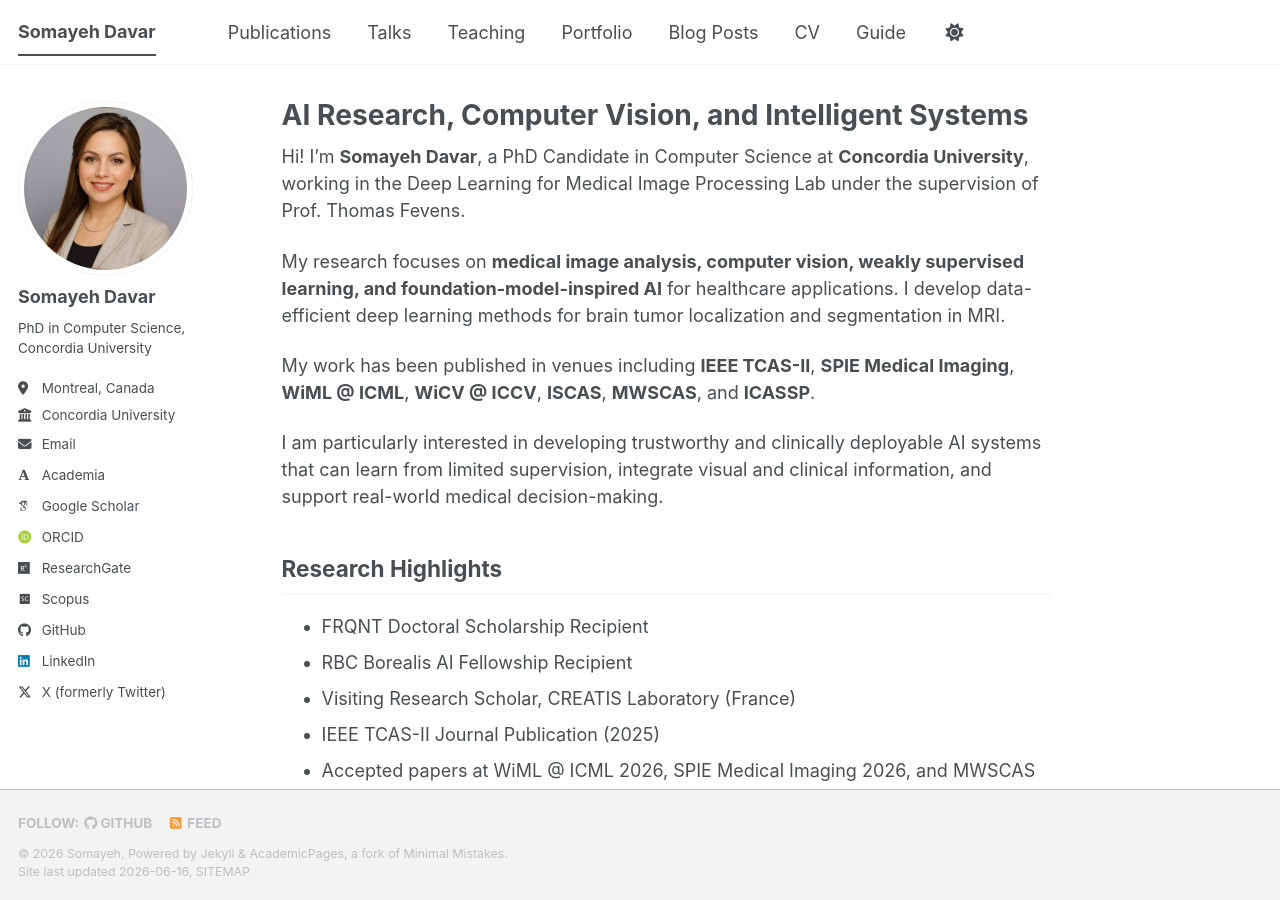
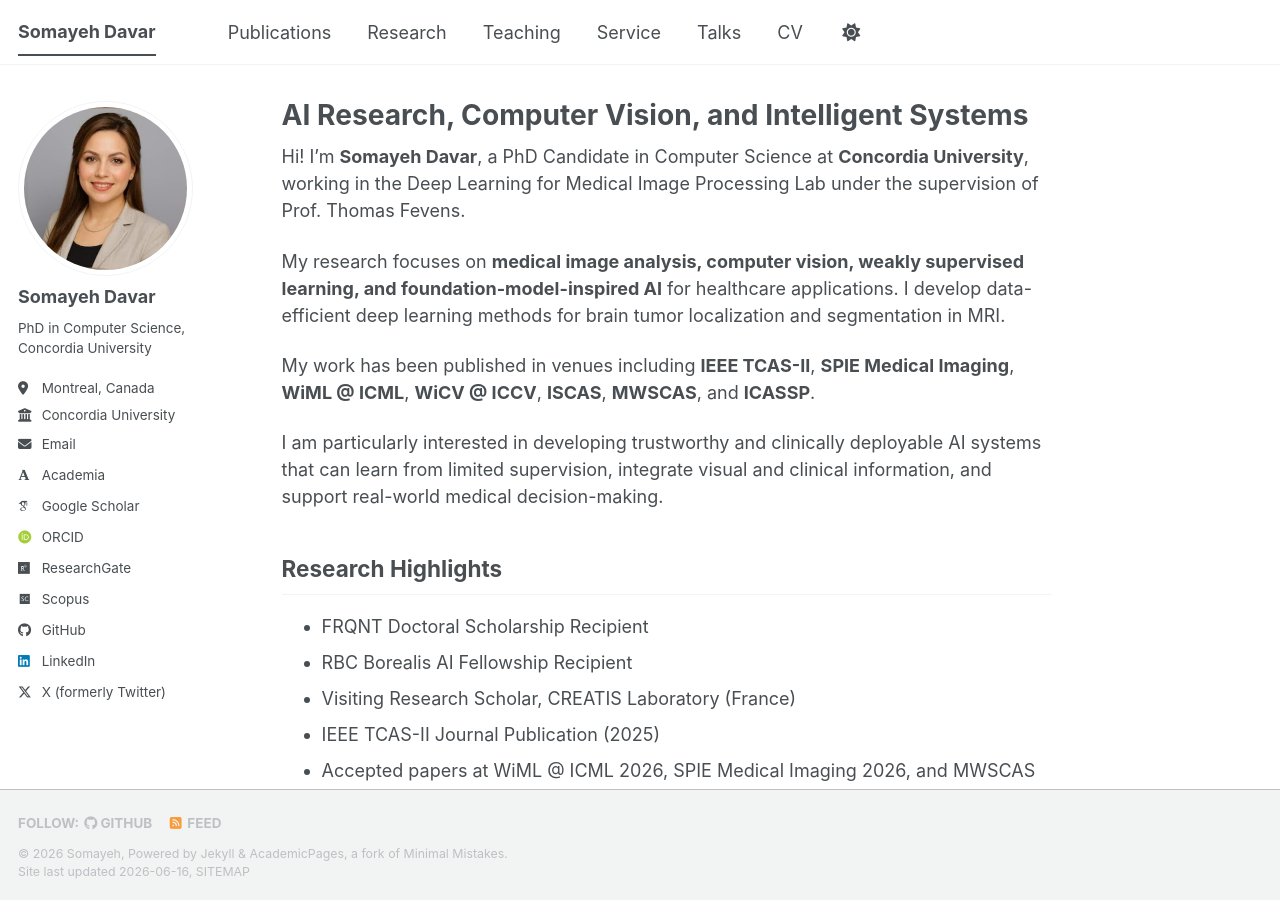
Before and after one commit to sdavar/sdavar.github.io, a Jekyll site: the page built from _pages/about.md, in a window 1280 px wide and 900 px high. Built offline with Jekyll 4.4.1, drawn with Linux system fonts in a browser that asks for light colours; some web fonts are replaced; a script bundle is joined from its source files by our own code; library files that are not in the unit come from our copies.

Commit message:
Update navigation.yml

```diff
--- a/_data/navigation.yml
+++ b/_data/navigation.yml
@@ -11,17 +11,17 @@ main:
   - title: "Publications"
     url: /publications/
 
-  - title: "Talks"
-    url: /talks/
+  - title: "Research"
+    url: /portfolio/
 
   - title: "Teaching"
     url: /teaching/
 
-  - title: "Portfolio"
-    url: /portfolio/
+  - title: "Service"
+    url: /service/
 
-  - title: "Blog Posts"
-    url: /year-archive/
+  - title: "Talks"
+    url: /talks/
 
   - title: "CV"
     url: /cv/
@@ -29,5 +29,5 @@ main:
   # - title: "CV"
   #   url: /cv-json/
 
-  - title: "Guide"
-    url: /markdown/
+  #- title: "Guide"
+   # url: /markdown/
```
